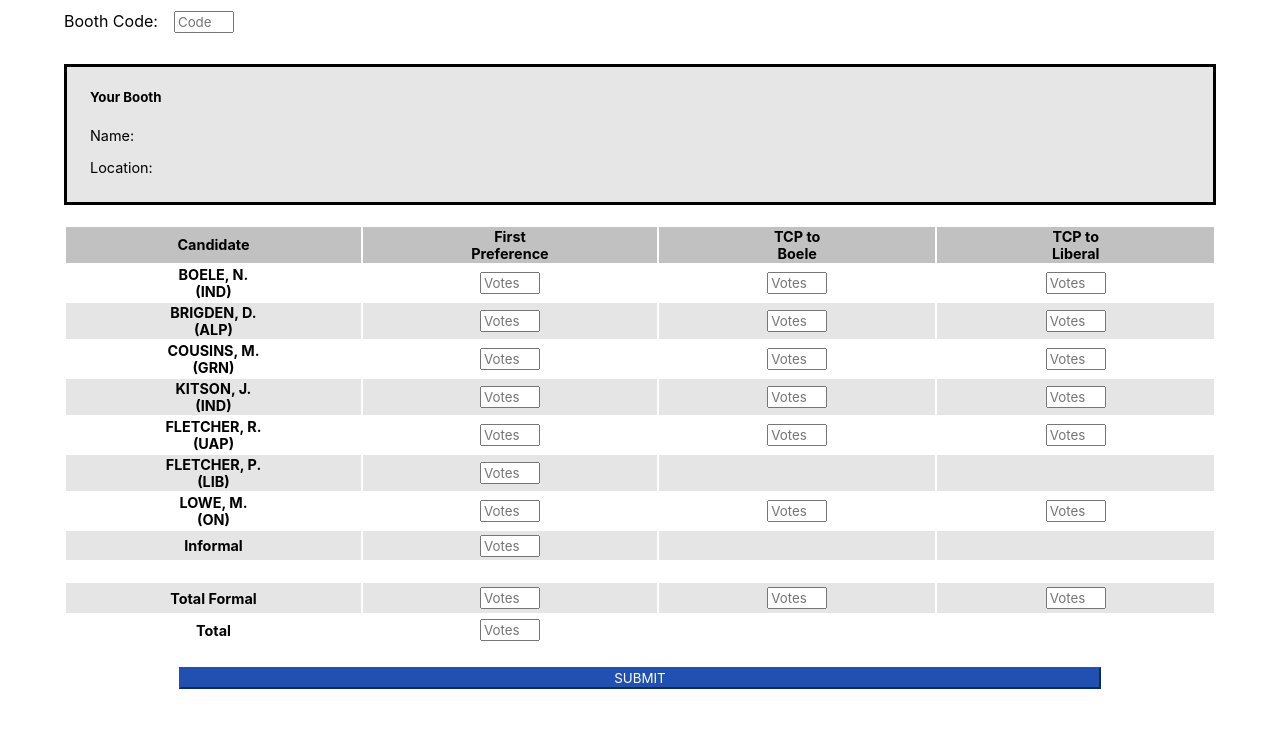
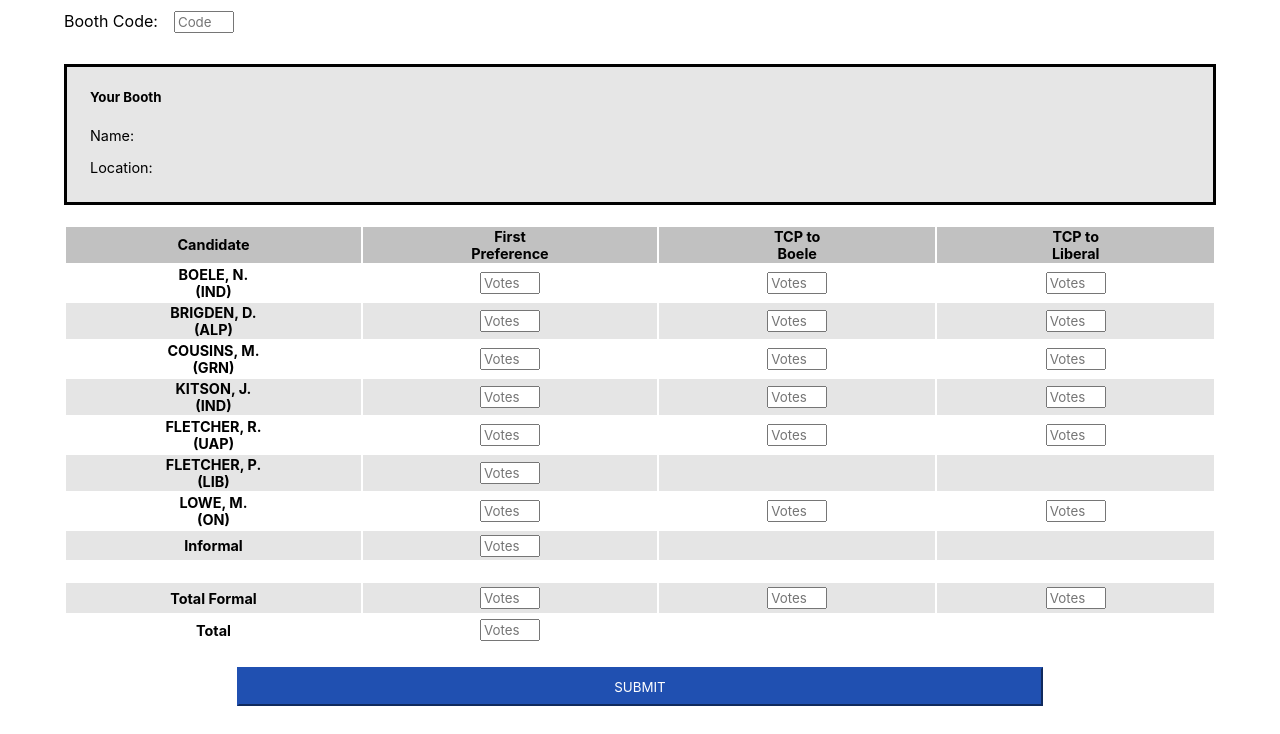
Before and after one commit to jess2482/bradfield-project, a plain HTML site: page index.html in a window 1280 px wide. Shown: the part 96-830 px from the top of the page. Before the commit the page ends 800 px from the top, so only its background shows below. Drawn offline with Linux system fonts and the light colour scheme.

Commit message:
resizing submit button

```diff
--- a/form.css
+++ b/form.css
@@ -55,10 +55,10 @@ th {
 }
 
 button {
-    width: 80%;
+    width: 70%;
+    height: 5%;
     display: block;
     margin: auto;
-    /* text-align: centre; */
     color: #ffffff;
     background-color: #2050b1;
     border-color: #2050b1;
```
Also changed, not shown: index.html (+1 -0 lines).
